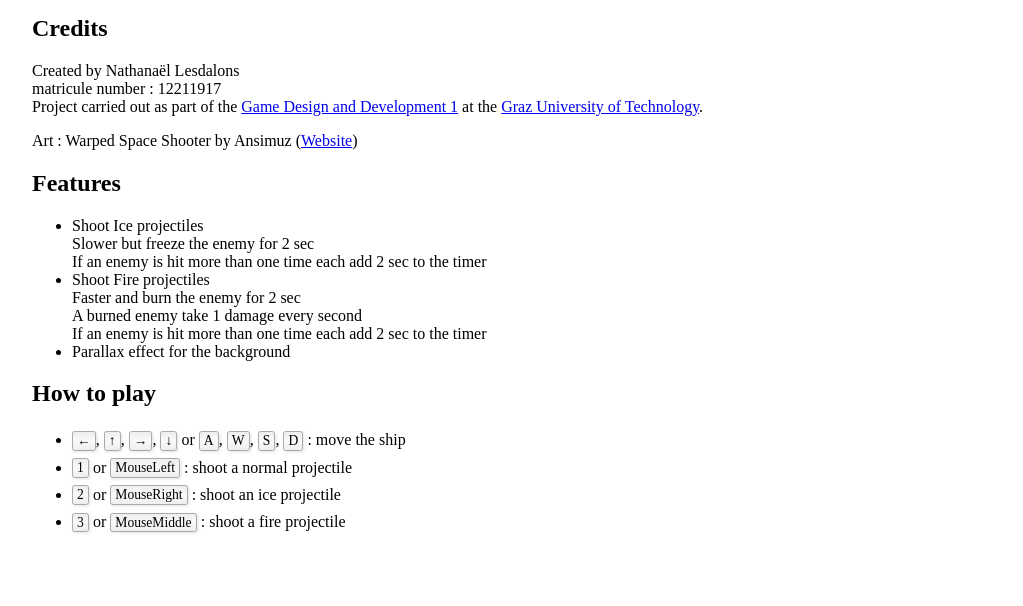
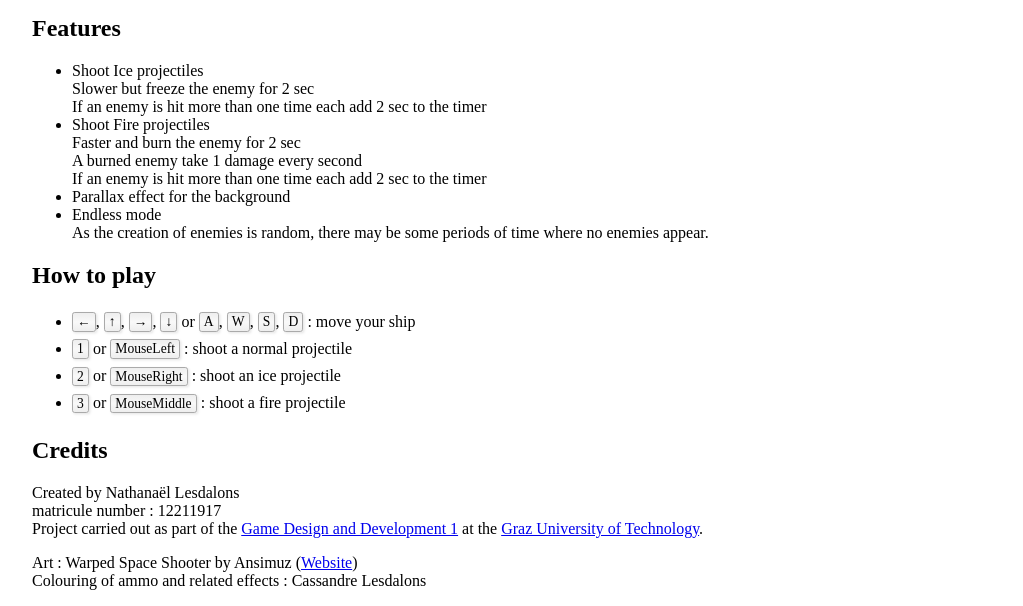
Before and after one commit to nathanaellesdalons/I-01_Space_Excursion, a plain HTML site: page docs/index.html in a window 1280 px wide. Shown: the part 725-1331 px from the top of the page, without its empty margins (128-1151 px from the left). Before the commit the page ends 1277 px from the top, so only its background shows below. Drawn offline with Linux system fonts and the light colour scheme; no server answers.

Commit message:
change layout + new version of the game

```diff
--- a/docs/index.html
+++ b/docs/index.html
@@ -3,7 +3,7 @@
     <head>
         <meta charset="utf-8">
             <meta http-equiv="Content-Type" content="text/html; charset=utf-8">
-                <title>Unity WebGL Player | I-01 Space Excursion</title>
+                <title>Space Excursion</title>
                 <link rel="shortcut icon" href="TemplateData/favicon.ico">
                     <link rel="stylesheet" href="TemplateData/style.css">
                         <link rel="stylesheet" href="styles.css">
@@ -26,11 +26,6 @@
             </div>
             <div>
                 <br><br>
-                <h2>Credits</h2>
-                <p>Created by Nathanaël Lesdalons<br>
-                matricule number : 12211917<br>
-                Project carried out as part of the <a href="https://gamelabgraz.com/courses/gdd1/">Game Design and Development 1</a> at the <a href="https://www.tugraz.at/en/home">Graz University of Technology</a>.</p>
-                <p>Art : Warped Space Shooter by Ansimuz (<a href="http://ansimuz.com/site/">Website</a>)</p>
                 <h2>Features</h2>
                 <ul>
                     <li>Shoot Ice projectiles<br>
@@ -41,6 +36,8 @@
                         A burned enemy take 1 damage every second<br>
                         If an enemy is hit more than one time each add 2 sec to the timer</li>
                     <li>Parallax effect for the background</li>
+                    <li>Endless mode<br>
+                        As the creation of enemies is random, there may be some periods of time where no enemies appear.</li>
                 </ul>
                 <h2>How to play</h2>
                 <ul>
@@ -51,7 +48,7 @@
                         <kbd class="keyboard-key">A</kbd>,
                         <kbd class="keyboard-key">W</kbd>,
                         <kbd class="keyboard-key">S</kbd>,
-                        <kbd class="keyboard-key">D</kbd> : move the ship</li>
+                        <kbd class="keyboard-key">D</kbd> : move your ship</li>
                     <li><kbd class="keyboard-key">1</kbd> or
                         <kbd class="keyboard-key">MouseLeft</kbd> : shoot a normal projectile</li>
                     <li><kbd class="keyboard-key">2</kbd> or
@@ -59,6 +56,12 @@
                     <li><kbd class="keyboard-key">3</kbd> or
                         <kbd class="keyboard-key">MouseMiddle</kbd> : shoot a fire projectile</li>
                 </ul>
+                <h2>Credits</h2>
+                <p>Created by Nathanaël Lesdalons<br>
+                matricule number : 12211917<br>
+                Project carried out as part of the <a href="https://gamelabgraz.com/courses/gdd1/" target="_blank">Game Design and Development 1</a> at the <a href="https://www.tugraz.at/en/home" target="_blank">Graz University of Technology</a>.</p>
+                <p>Art : Warped Space Shooter by Ansimuz (<a href="http://ansimuz.com/site/" target="_blank">Website</a>)<br>
+                   Colouring of ammo and related effects : Cassandre Lesdalons</p>
             </div>
         </div>
         <script>
```
Also changed, not shown: docs/Build/docs.framework.js.
